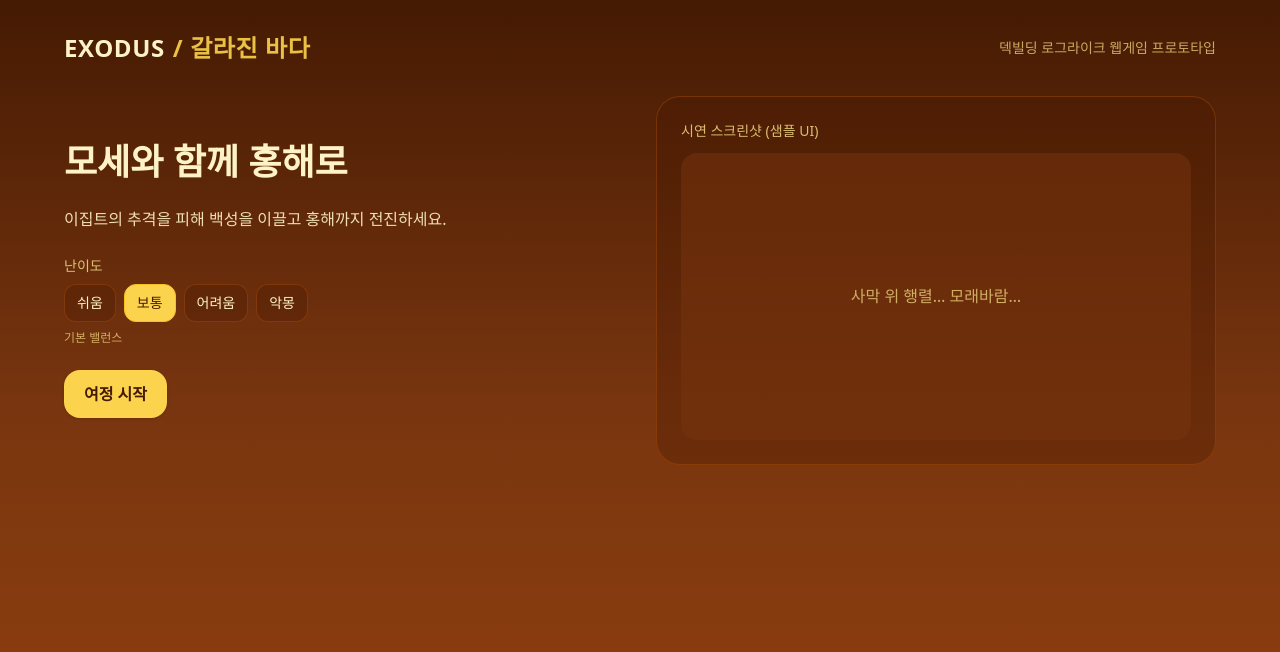
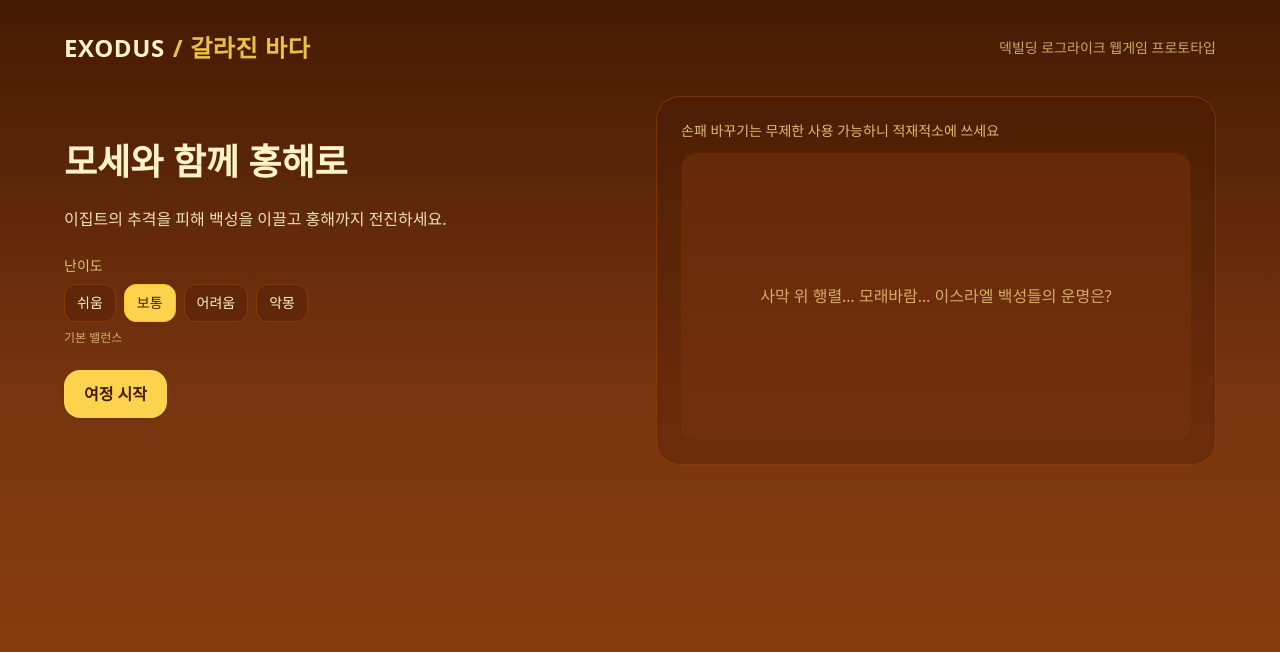
Before and after one commit to micomhwang2025-maker/Exodus2, a plain HTML site: page index.html in a window 1280 px wide. Drawn offline with nearby package versions, Linux system fonts and the light colour scheme.

Commit message:
Update index.html

```diff
--- a/index.html
+++ b/index.html
@@ -396,9 +396,9 @@
                   <button onClick=${startGame} class="px-5 py-3 rounded-2xl bg-amber-300 text-amber-950 font-extrabold shadow hover:shadow-lg">여정 시작</button>
                 </div>
                 <div class="rounded-3xl border border-amber-700/40 p-6 bg-amber-950/30">
-                  <div class="text-amber-200/80 text-sm mb-3">시연 스크린샷 (샘플 UI)</div>
+                  <div class="text-amber-200/80 text-sm mb-3">손패 바꾸기는 무제한 사용 가능하니 적재적소에 쓰세요</div>
                   <div class="aspect-video rounded-2xl bg-amber-900/50 flex items-center justify-center">
-                    <div class="text-amber-200/70">사막 위 행렬… 모래바람…</div>
+                    <div class="text-amber-200/70">사막 위 행렬… 모래바람… 이스라엘 백성들의 운명은?</div>
                   </div>
                 </div>
               </div>
```
